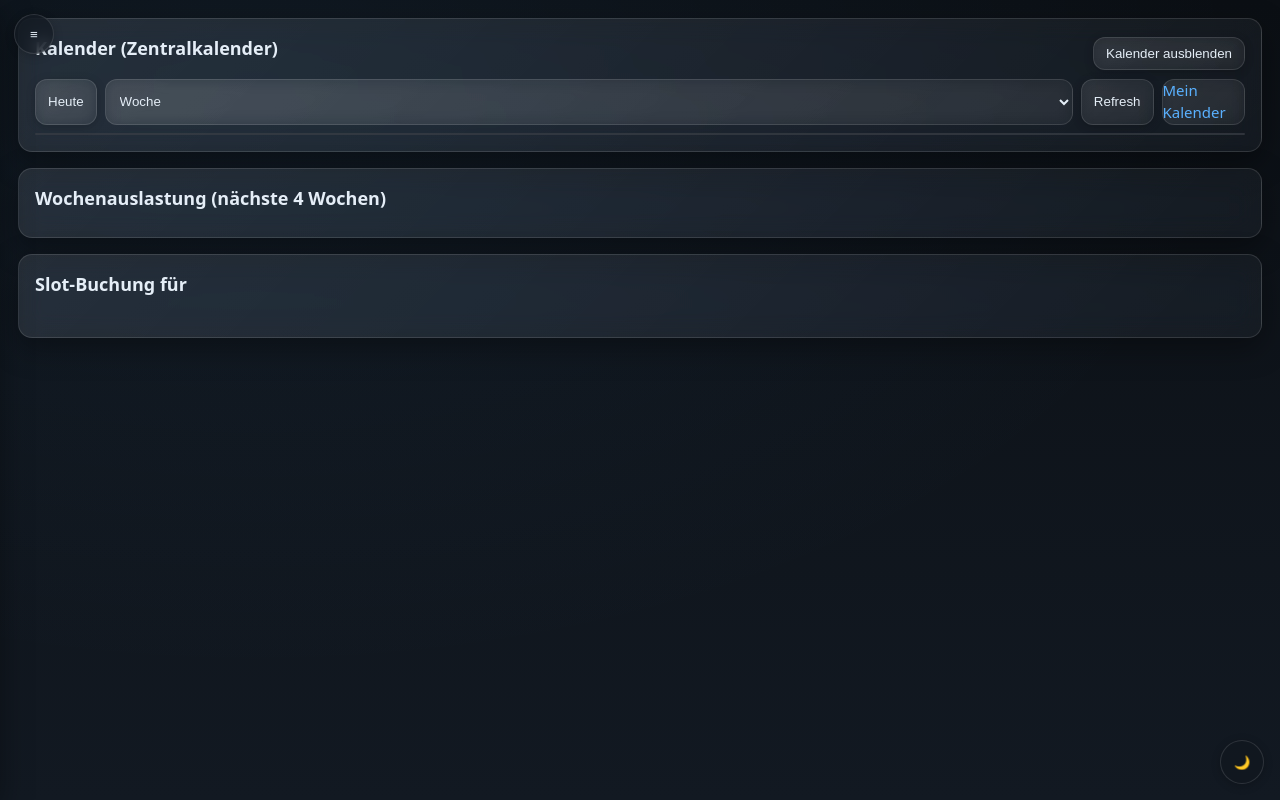
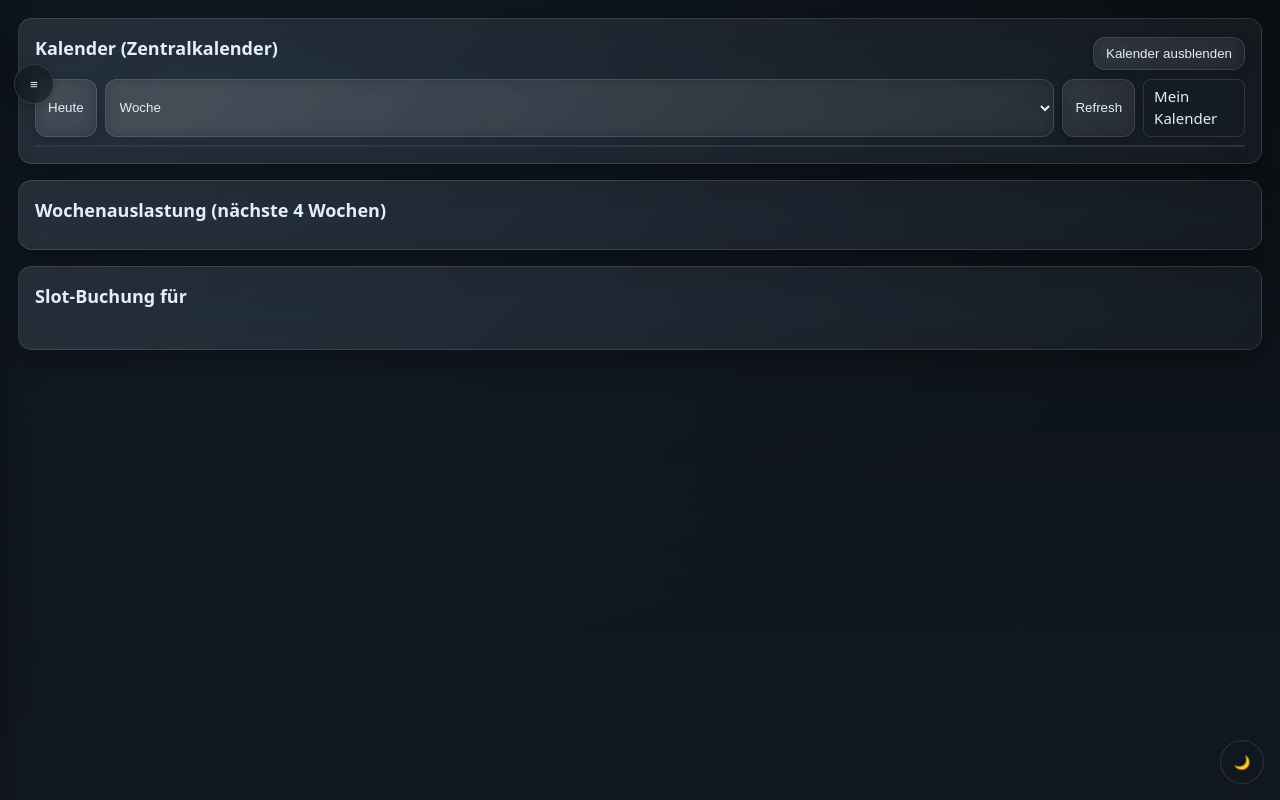
Before and after one commit to Lukes-Git-Beginning/slot-booking-webapp, a Flask app: template templates/index.html in a window 1280 px wide. Run offline with Flask 3, Linux system fonts and the light colour scheme; the template is opened without the code that fills it, so the values that code supplies are empty; the visitor is signed in with stand-in values (Sample User, id 1); parts of the project's set-up code (start-up, migrations or seed data) failed here and were passed over; some libraries are stand-ins or nearby versions.

Commit message:
UI fixes: calendar toggle (updateSize), button/link styles, layout spacing; restore full booking UI

```diff
--- a/static/admin_style.css
+++ b/static/admin_style.css
@@ -38,17 +38,17 @@
 /* Lightmode-Overrides (per Body-Klasse gesetzt) */
 body.lightmode {
   /* CHANGED: Light-Mode dezenter (helles Grau statt sehr hell/weiß) */
-  --bg: #f3f4f6;           /* vorher #eef4fb */
-  --bg-grad-1: #f3f4f6;    /* vorher #f3f7fb */
-  --bg-grad-2: #e9edf3;    /* vorher #e7eef6 */
+  --bg: #f3f4f6;
+  --bg-grad-1: #f3f4f6;
+  --bg-grad-2: #e9edf3;
   --text-color: #0b1320;
   --muted: #475569;
   --accent: #2563eb;
 
   /* CHANGED: Karten leicht matter statt knall-weiß */
-  --box-bg: rgba(255,255,255,.80);   /* vorher .65 */
-  --box-border: rgba(0,0,0,.10);     /* vorher .08 */
-  --shadow: 0 8px 24px rgba(0,0,0,.12); /* minimal softer */
+  --box-bg: rgba(255,255,255,.80);
+  --box-border: rgba(0,0,0,.10);
+  --shadow: 0 8px 24px rgba(0,0,0,.12);
 
   --success-bg: rgba(16,185,129,.12);
   --success-bd: rgba(16,185,129,.25);
@@ -56,8 +56,8 @@ body.lightmode {
   --danger-bd: rgba(239,68,68,.25);
 
   /* CHANGED: Inputs ein Tick dunkler, weniger „Flutlicht“ */
-  --input-bg: rgba(255,255,255,.90); /* vorher .85 */
-  --input-bd: rgba(0,0,0,.12);       /* vorher .10 */
+  --input-bg: rgba(255,255,255,.90);
+  --input-bd: rgba(0,0,0,.12);
 }
 
 /* ---------- Base ---------- */
@@ -69,8 +69,7 @@ body {
   color: var(--text-color);
   font: 15px/1.45 system-ui, -apple-system, Segoe UI, Roboto, Helvetica, Arial, "Apple Color Emoji", "Segoe UI Emoji";
   background:
-    /* CHANGED: Light-Mode Glow minimal reduziert */
-    radial-gradient(1000px 600px at 20% 10%, rgba(90,177,255,.06), transparent), /* vorher .08 */
+    radial-gradient(1000px 600px at 20% 10%, rgba(90,177,255,.06), transparent),
     linear-gradient(180deg, var(--bg-grad-1), var(--bg-grad-2));
   background-attachment: fixed;
 }
@@ -131,8 +130,6 @@ label { display:block; margin: 6px 0 4px; color: var(--muted); }
 .sidebar.collapsed { transform: translateX(-100%); }
 .sidebar:not(.collapsed) { transform: translateX(0); }
 
-/* HINWEIS: Der frühere Kalender-Icon-Button in der Sidebar ist in HTML entfernt.
-   Diese Regel kann bleiben (kein Effekt) oder gelöscht werden. */
 .sidebar .sidebar-toggle {
   position: absolute; right: -14px; top: 12px;
   border-radius: 50%;
@@ -288,3 +285,24 @@ a:hover { text-decoration: underline; }
 .text-sm { font-size: .9em; }
 .text-muted { color: var(--muted); }
 .hidden { display: none !important; }
+
+/* ===== Ergänzungen/Fixes ===== */
+
+/* 1) Hamburger-Button nicht über H2 legen */
+#sidebar-tab {
+  top: 64px; /* vorher 14px inlined im HTML */
+}
+
+/* 2) „Mein Kalender“ wie Buttons stylen */
+a.glass-soft {
+  display: inline-flex;
+  align-items: center;
+  text-decoration: none;
+  color: var(--text-color);
+  font: inherit;
+  padding: 6px 10px;
+  border-radius: 8px;
+  border: 1px solid var(--box-border);
+  background: var(--box-bg);
+}
+a.glass-soft:hover { text-decoration: none; }
--- a/templates/index.html
+++ b/templates/index.html
@@ -14,16 +14,17 @@
   <style>
     .panel { padding:16px; margin-bottom:16px; }
     #calendar { background: var(--box-bg); border:1px solid var(--box-border); border-radius:12px; overflow:hidden; }
+    /* Kalender-Panel einklappen */
+    #kalender-panel.hidden { display:none; }
+    .chip { display:inline-flex; align-items:center; gap:6px; padding:6px 10px; border-radius:10px; border:1px solid var(--box-border); background: var(--box-bg); }
+    /* Der Button selbst (Position wird in CSS auf 64px versetzt) */
     #sidebar-tab {
-      position: fixed; left: 14px; top: 14px; z-index: 60;
+      position: fixed; left: 14px; z-index: 60;
       width: 40px; height: 40px; border-radius: 50%;
       display:flex; align-items:center; justify-content:center;
       border:1px solid var(--box-border); background: var(--box-bg);
       backdrop-filter: blur(8px) saturate(120%);
     }
-    /* Kalender-Panel einklappen */
-    #kalender-panel.hidden { display:none; }
-    .chip { display:inline-flex; align-items:center; gap:6px; padding:6px 10px; border-radius:10px; border:1px solid var(--box-border); background: var(--box-bg); }
   </style>
 </head>
 <body>
@@ -216,12 +217,19 @@
       main.classList.toggle("with-sidebar", !collapsed);
     });
 
-    // Kalender ein/ausblenden (beidseitig)
+    // FullCalendar globale Referenz (für updateSize nach Einblenden)
+    let FCAL = null;
+
+    // Kalender ein/ausblenden (mit updateSize)
     const toggleCalBtn = document.getElementById("toggle-cal");
     const calPanel = document.getElementById("kalender-panel");
     toggleCalBtn.addEventListener("click", () => {
       calPanel.classList.toggle("hidden");
-      toggleCalBtn.textContent = calPanel.classList.contains("hidden") ? "Kalender einblenden" : "Kalender ausblenden";
+      const visible = !calPanel.classList.contains("hidden");
+      toggleCalBtn.textContent = visible ? "Kalender ausblenden" : "Kalender einblenden";
+      if (visible && FCAL) {
+        setTimeout(() => FCAL.updateSize(), 0);
+      }
     });
 
     // FullCalendar
@@ -229,7 +237,7 @@
       const calEl = document.getElementById("calendar");
       if (!calEl) return;
       try {
-        const calendar = new FullCalendar.Calendar(calEl, {
+        FCAL = new FullCalendar.Calendar(calEl, {
           timeZone: "Europe/Berlin",
           initialView: "timeGridWeek",
           initialDate: "{{ date.strftime('%Y-%m-%d') }}",
@@ -244,7 +252,7 @@
             url: "/api/calendar/events",
             method: "GET",
             extraParams: function() {
-              const view = calendar.view;
+              const view = FCAL.view;
               return {
                 start: view.currentStart.toISOString(),
                 end: view.currentEnd.toISOString()
@@ -253,11 +261,11 @@
             failure: () => console.warn("Events konnten nicht geladen werden."),
           }
         });
-        calendar.render();
-        document.getElementById("fc-view").addEventListener("change", e => calendar.changeView(e.target.value));
-        document.getElementById("fc-today").addEventListener("click", () => calendar.today());
-        document.getElementById("fc-refresh").addEventListener("click", () => calendar.refetchEvents());
-        setInterval(() => calendar.refetchEvents(), 30000);
+        FCAL.render();
+        document.getElementById("fc-view").addEventListener("change", e => FCAL.changeView(e.target.value));
+        document.getElementById("fc-today").addEventListener("click", () => FCAL.today());
+        document.getElementById("fc-refresh").addEventListener("click", () => FCAL.refetchEvents());
+        setInterval(() => FCAL.refetchEvents(), 30000);
       } catch(e) { console.warn("Kalender-Panel optional:", e); }
     });
   </script>
```
